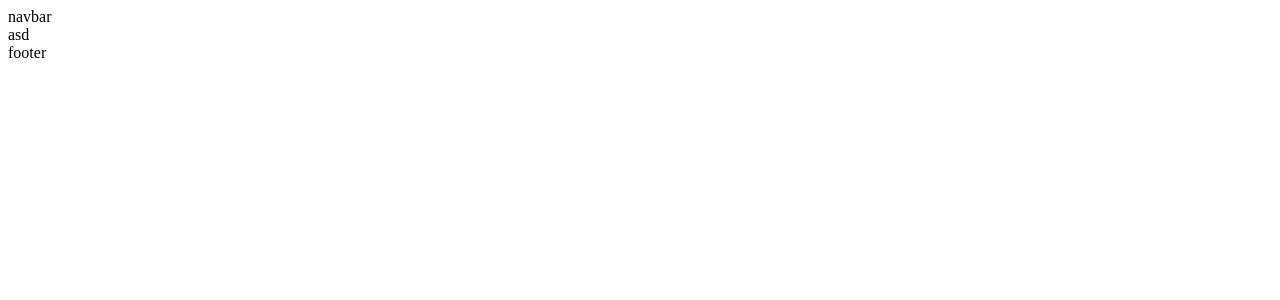
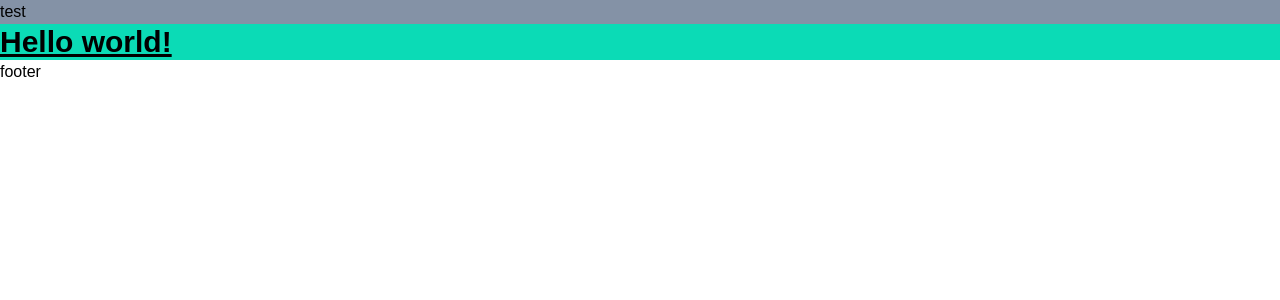
Before and after one commit to rikurainio/nextjs-ikkiar-app, a Next.js app: page / in a window 1280 px wide. Shown: the top 300 px of the page. Built offline with nearby package versions, Linux system fonts and the light colour scheme.

Commit message:
fix tailwind setup

```diff
--- a/components/navbar.js
+++ b/components/navbar.js
@@ -2,7 +2,17 @@ import React from 'react'
 
 const Navbar = () => {
   return (
-    <div>navbar</div>
+    <div>
+      <div className='bg-gray'>
+        test
+      </div>
+      <div>
+
+      </div>
+      <div>
+
+      </div>
+    </div>
   )
 }
 
--- a/pages/_app.js
+++ b/pages/_app.js
@@ -1,4 +1,5 @@
 import Layout from '../components/layout'
+import '../styles/globals.css'
 
 export default function MyApp({ Component, pageProps }) {
   return (
--- a/pages/index.js
+++ b/pages/index.js
@@ -2,15 +2,15 @@ import Head from 'next/head'
 
 export default function Home() {
   return (
-    <div>
+    <div className='bg-ikkiarBright'>
       <Head>
         <title>🐒 Ikkiar</title>
         <meta name="viewport" content="initial-scale=1.0, width=device-width" />
       </Head>
 
-      asd
-
-
+      <h1 className="text-3xl font-bold underline">
+        Hello world!
+      </h1>
 
     </div>
   )
--- a/postcss.config.js
+++ b/postcss.config.js
@@ -1,10 +1,6 @@
 module.exports = {
-  content: [
-    "./pages/**/*.{js,ts,jsx,tsx}",
-    "./components/**/*.{js,ts,jsx,tsx}",
-  ],
-  theme: {
-    extend: {},
+  plugins: {
+    tailwindcss: { config: './tailwind.config.js' },
+    autoprefixer: {},
   },
-  plugins: [],
-}
+};
--- /dev/null
+++ b/styles/globals.css
@@ -0,0 +1,3 @@
+@import 'tailwindcss/base';
+@import 'tailwindcss/components';
+@import 'tailwindcss/utilities';
--- a/tailwind.config.js
+++ b/tailwind.config.js
@@ -1,7 +1,43 @@
 module.exports = {
-  content: [],
+  mode: 'jit',
+  content: ['./pages/**/*.{js,ts,jsx,tsx,html,css}',
+           './components/**/*.{js,ts,jsx,tsx,html,css}'],
   theme: {
-    extend: {},
+    screens: {
+      sm: '480px',
+      md: '768px',
+      lg: '976px',
+      xl: '1440px',
+    },
+    colors: {
+      'ikkiarMain': '#00caa4',
+      'ikkiarDark': '#064040',
+      'ikkiarWhite': '#e9ffff',
+      'ikkiarBright': '#0bdbb6',
+
+      'blue': '#1fb6ff',
+      'purple': '#7e5bef',
+      'pink': '#ff49db',
+      'orange': '#ff7849',
+      'green': '#13ce66',
+      'yellow': '#ffc82c',
+      'gray-dark': '#273444',
+      'gray': '#8492a6',
+      'gray-light': '#d3dce6',
+    },
+    fontFamily: {
+      sans: ['Graphik', 'sans-serif'],
+      serif: ['Merriweather', 'serif'],
+    },
+    extend: {
+      spacing: {
+        '128': '32rem',
+        '144': '36rem',
+      },
+      borderRadius: {
+        '4xl': '2rem',
+      }
+    }
   },
   plugins: [],
 }
```
